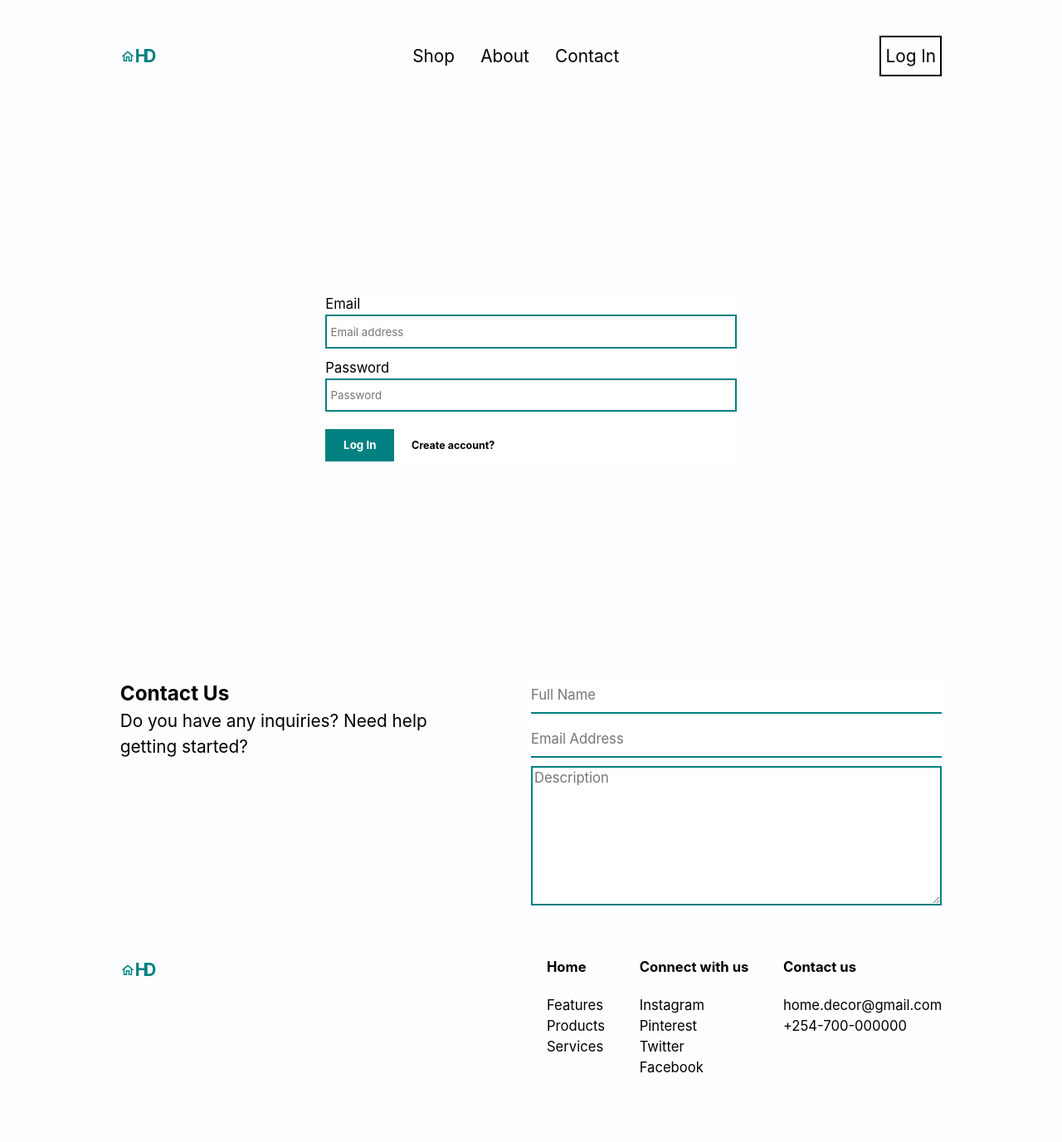
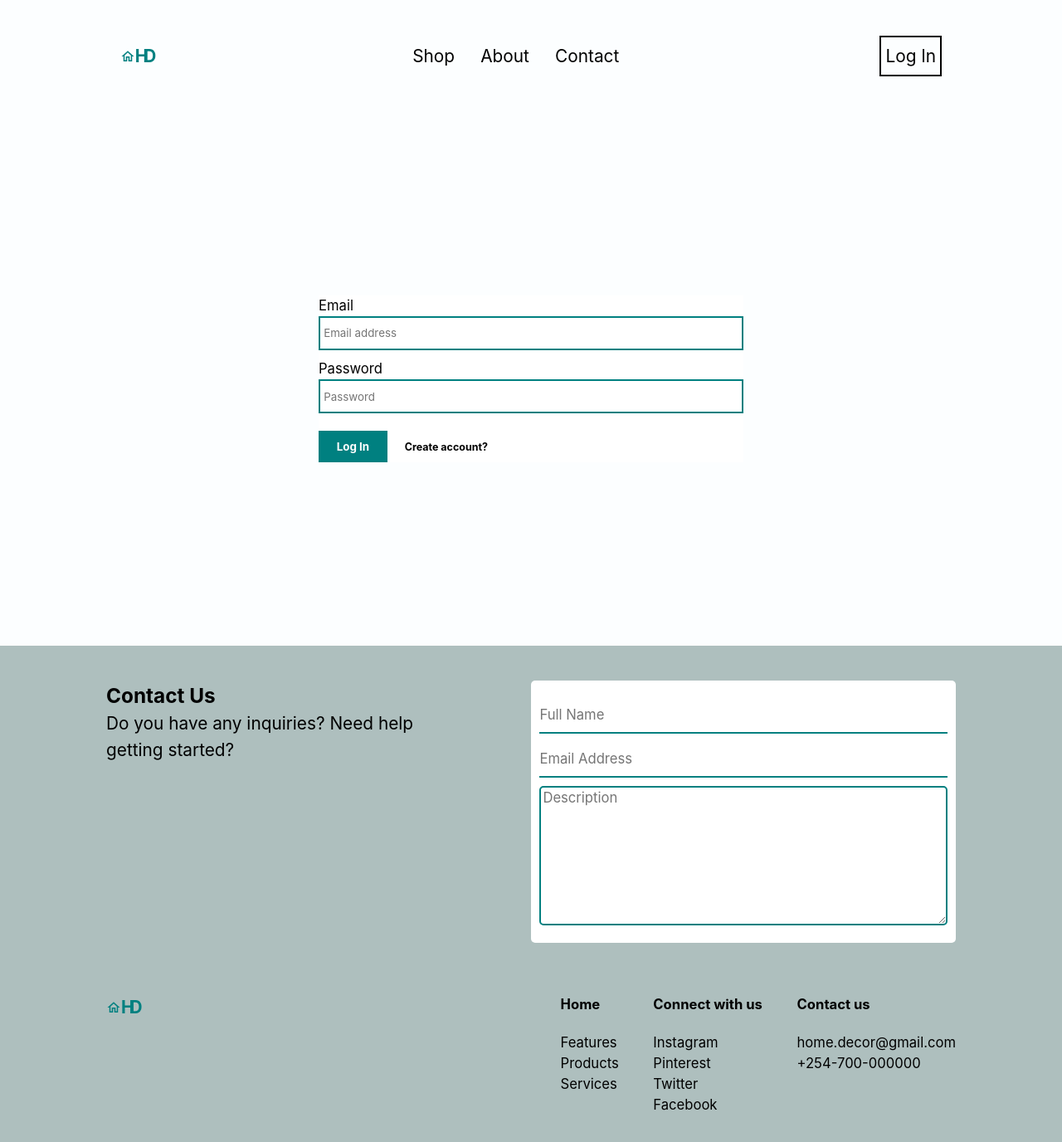
Before and after one commit to khwilo/home-decor, a Next.js app: page /login in a window 1280 px wide. Shown: the top 1376 px of the page at 83% size. Before the commit the page ends 1341 px from the top, so only its background shows below. Built offline with nearby package versions, Linux system fonts and the light colour scheme.

Commit message:
Adjust colors and elements padding area

```diff
--- a/container/Footer.js
+++ b/container/Footer.js
@@ -47,7 +47,7 @@ const Footer = () => (
       <div className={styles.bottomNavContainer}>
         <Logo />
 
-        <div className={styles.bottomNavLink}>
+        <div className={styles.bottomNavLinks}>
           <BottomNav title='Home' links={homeLinks} />
           <BottomNav title='Connect with us' links={socialLinks} />
           <BottomNav title='Contact us' links={contactLinks} />
--- a/styles/Contact.module.css
+++ b/styles/Contact.module.css
@@ -11,6 +11,9 @@
   display: flex;
   flex-direction: column;
   width: 50%;
+  background-color: white;
+  padding: 1rem 0.5rem;
+  border-radius: 5px;
 }
 
 .formGroup {
@@ -38,4 +41,5 @@
 .textarea {
   width: 100%;
   border: 2px solid teal;
+  border-radius: 5px;
 }
--- a/styles/Footer.module.css
+++ b/styles/Footer.module.css
@@ -1,5 +1,7 @@
 .footer {
   margin-top: 5rem;
+  padding: 2rem 0;
+  background-color: #aebfbe;
 }
 
 .footerContainer {
@@ -20,13 +22,13 @@
   }
 }
 
-.bottomNavLink {
+.bottomNavLinks {
   display: flex;
   margin-top: 1rem;
 }
 
 @media (min-width: 35em) {
-  .bottomNavLink {
+  .bottomNavLinks {
     margin-top: 0;
   }
 }
--- a/styles/Header.module.css
+++ b/styles/Header.module.css
@@ -1,3 +1,7 @@
+.header {
+  padding: 2rem 1rem;
+}
+
 .headerContainer {
   display: flex;
   justify-content: space-between;
--- a/styles/Home.module.css
+++ b/styles/Home.module.css
@@ -1,8 +1,3 @@
-.wrapper {
-  padding: 2rem 1rem;
-  min-height: 100vh;
-}
-
 .wrapper > * + * {
   margin-top: 2rem;
 }
--- a/styles/Login.module.css
+++ b/styles/Login.module.css
@@ -1,8 +1,3 @@
-.wrapper {
-  padding: 2rem 1rem;
-  min-height: 100vh;
-}
-
 .wrapper > * + * {
   margin-top: 2rem;
 }
@@ -11,7 +6,7 @@
   display: flex;
   justify-content: center;
   align-items: center;
-  min-height: 80vh;
+  min-height: 70vh;
 }
 
 .form {
--- a/styles/Signup.module.css
+++ b/styles/Signup.module.css
@@ -1,8 +1,3 @@
-.wrapper {
-  padding: 2rem 1rem;
-  min-height: 100vh;
-}
-
 .wrapper > * + * {
   margin-top: 2rem;
 }
@@ -11,7 +6,7 @@
   display: flex;
   justify-content: center;
   align-items: center;
-  min-height: 80vh;
+  min-height: 70vh;
 }
 
 .form {
```
